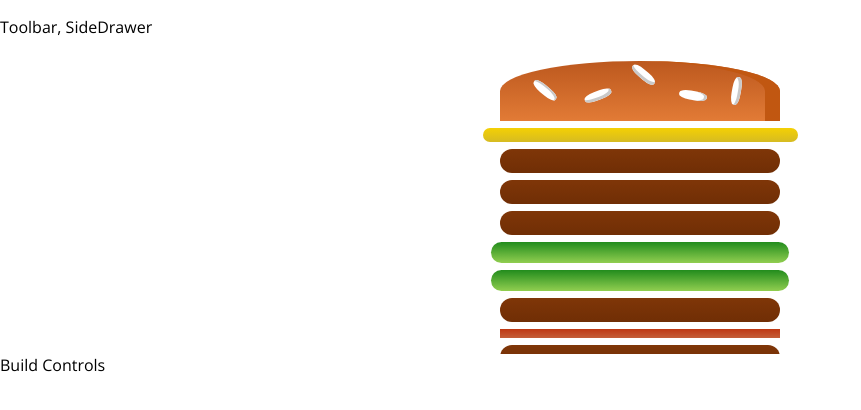
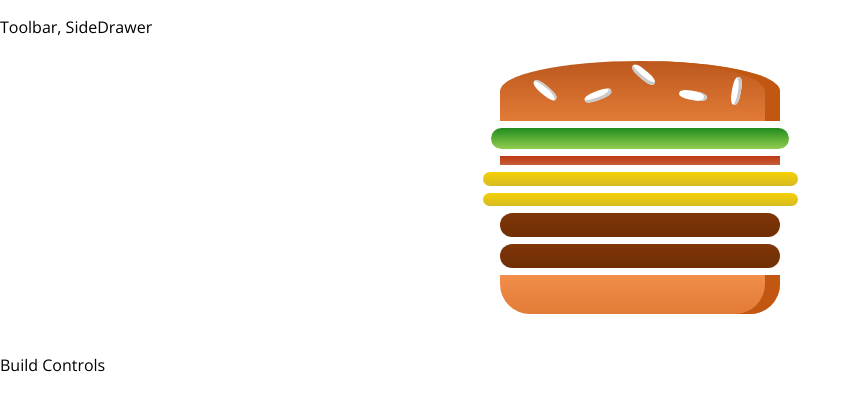
Before and after one commit to jhwan7/Burger-Builder-React, a React (Create React App) app in the folder burger_builder/: page / in a window 1280 px wide. Shown: the top 410 px of the page, without its empty margins (0-861 px from the left). Built offline with nearby package versions, Linux system fonts and the light colour scheme.

Commit message:
Outputting burger ingredients dynamically

```diff
--- a/burger_builder/src/components/Burger/Burger.js
+++ b/burger_builder/src/components/Burger/Burger.js
@@ -6,18 +6,22 @@
 
 
 const burger = (props) => {
+    console.log('Object Recieved from props', props.ingredients);
+    const incomingIngredients = Object.keys(props.ingredients)
+        .map(igKey => {
+            console.log('String index of object recieved:', igKey);
+            console.log('Data (int) stored at the string index', props.ingredients[igKey]);
+            return [...Array(props.ingredients[igKey])].map((_, i) => {
+                // return ingredients that match igKey
+                console.log(_);
+                console.log('Type: ', igKey, 'Quantity: ', i);
+                return <Ingredient key = {igKey + i} type = {igKey}/>;
+            })
+        });
     return (
         <div className = {styles.Burger}>
             <Ingredient type = "bread-top"/>
-            <Ingredient type = "cheese"/>
-            <Ingredient type = "meat"/>
-            <Ingredient type = "meat"/>
-            <Ingredient type = "meat"/>
-            <Ingredient type = "salad"/>
-            <Ingredient type = "salad"/>
-            <Ingredient type = "meat"/>
-            <Ingredient type = "bacon"/>
-            <Ingredient type = "meat"/>
+            {incomingIngredients}
             <Ingredient type = "bread-bottom"/>
         </div>
     );
--- a/burger_builder/src/container/BurgerBuilder/BurgerBuilder.js
+++ b/burger_builder/src/container/BurgerBuilder/BurgerBuilder.js
@@ -3,10 +3,19 @@
 import Aux from '../../hoc/Auxilary'
 import Burger from '../../components/Burger/Burger'
 class BurgerBuilder extends Component{
+
+    state = {
+        ingredients: {
+            salad: 1,
+            bacon: 1,
+            cheese: 2,
+            meat: 2
+        }
+    };
     render () {
         return (
             <Aux>
-                <Burger/>
+                <Burger ingredients = {this.state.ingredients}/>
                 <div>Build Controls</div>
             </Aux>
         )
```
